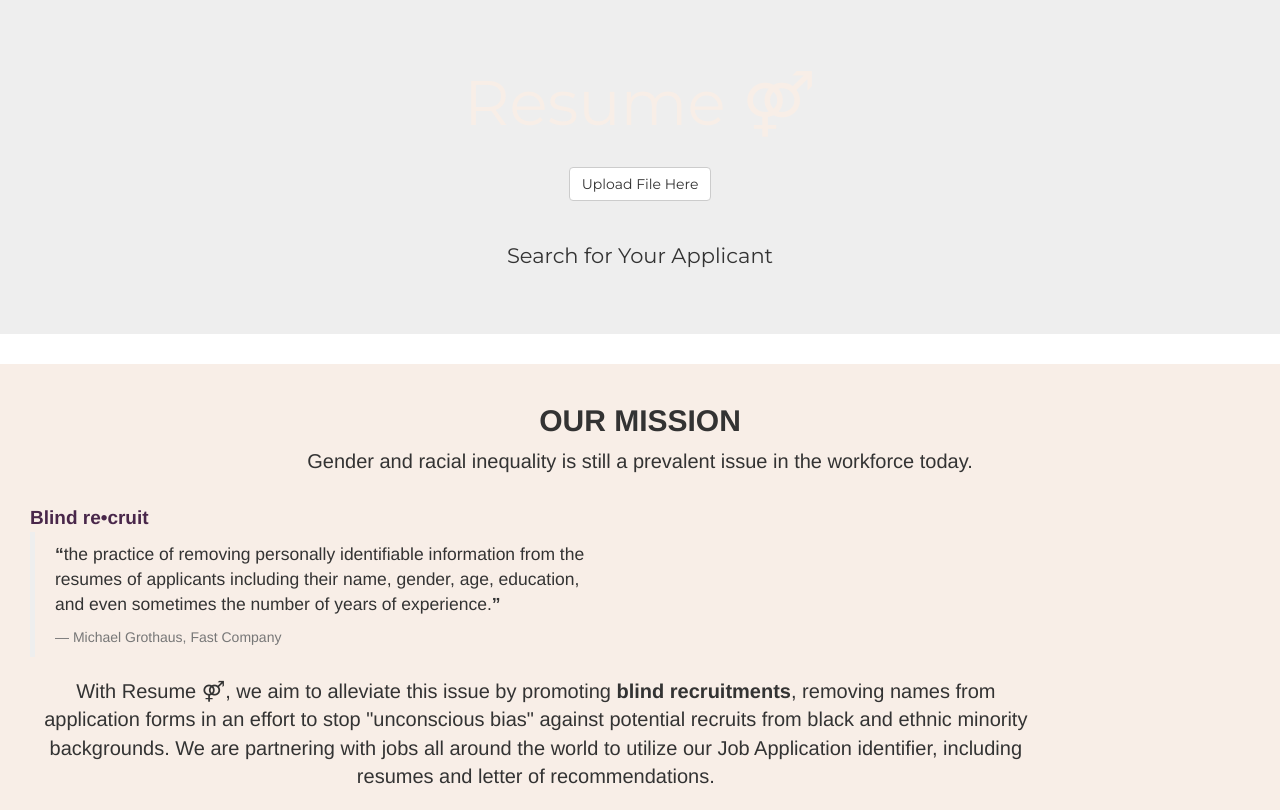
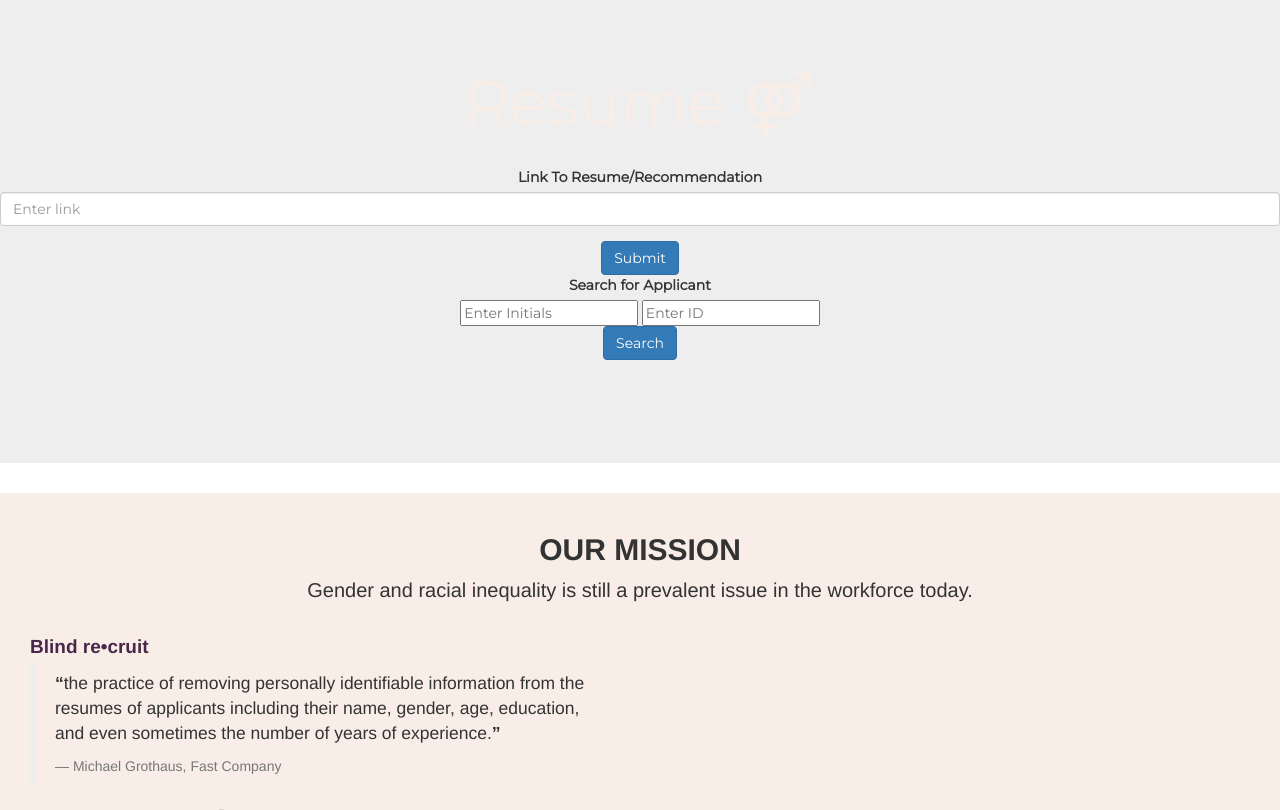
Before and after one commit to nancycao/blind-recruit, a Python web app: template templates/main.html in a window 1280 px wide. Shown: the top 810 px of the page. Run offline with Jinja, Linux system fonts and the light colour scheme; the template is opened without the code that fills it, so the values that code supplies are empty; some libraries are stand-ins or nearby versions.

Commit message:
modified html and app

```diff
--- a/templates/main.html
+++ b/templates/main.html
@@ -27,14 +27,26 @@
 
 <br>
 
-    <form action="/test/">
-      <input type="submit" class="btn btn-default" value="Upload File Here"/>
-    </form>
+<form action="/results/" method="POST">
+  <div class="form-group">
+    <label for="exampleInputEmail1">Link To Resume/Recommendation</label> <br>
+    <input type="text" class="form-control" placeholder="Enter link" name="link">
+  </div>
+  <button type="submit" class="btn btn-primary">Submit</button>
+</form>
+
+<form action="/search/" method="POST">
+  <div class="form-group">
+    <label for="exampleInputEmail1">Search for Applicant</label> <br>
+    <input type="text" placeholder="Enter Initials" name="initials">
+    <input type="text" placeholder="Enter ID" name="ID"> <br>
+    <button type="submit" class="btn btn-primary">Search</button>
+      </div>
+</form>
 
 <br>
 <br>
 
-                          <p>Search for Your Applicant</p>
 
 </div>
 
--- /dev/null
+++ b/templates/results.html
@@ -0,0 +1 @@
+{{link}}
```
Also changed, not shown: app.py (+10 -10 lines), static/loginstyle.css (line endings or trailing spaces), templates/search.html (added).
